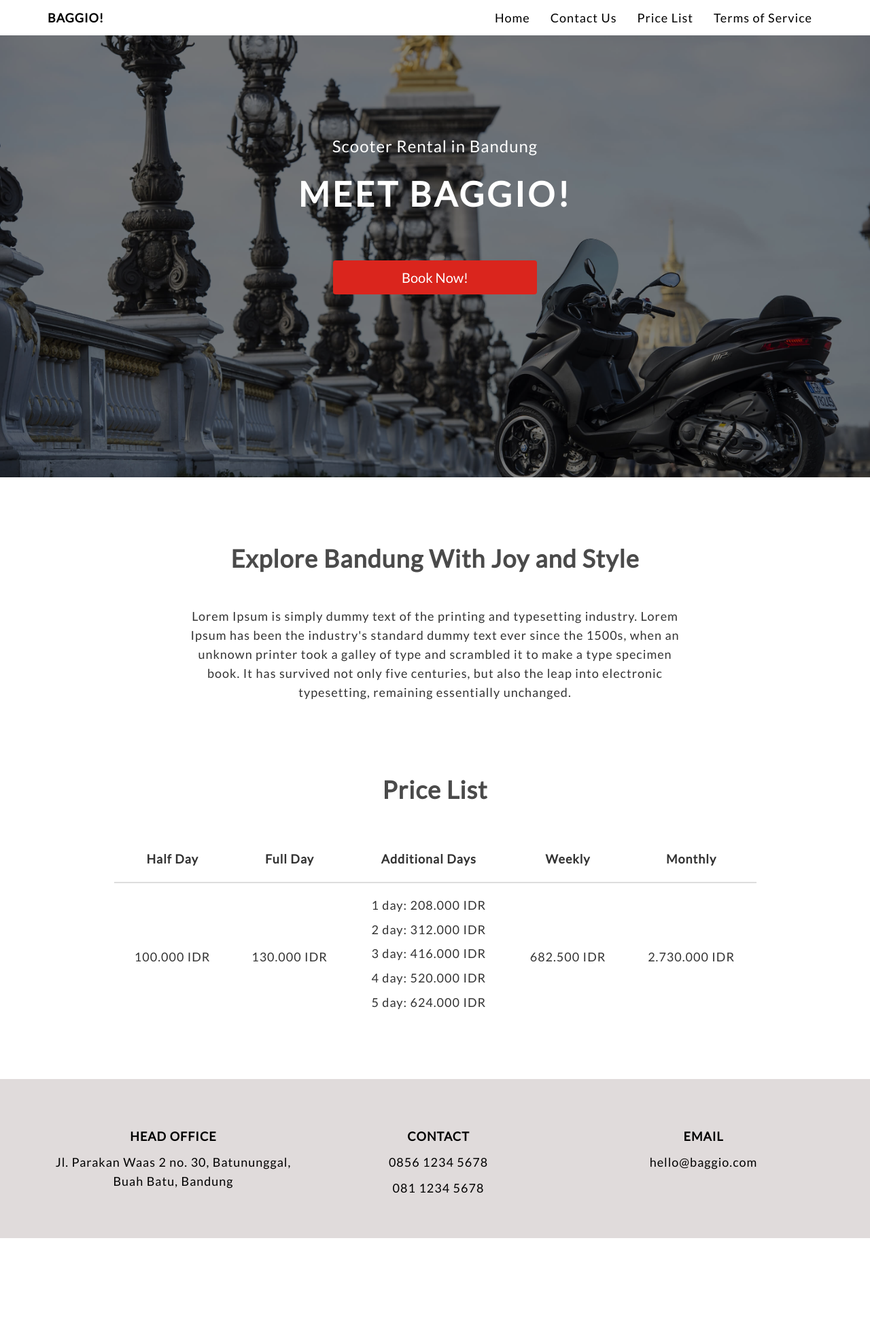
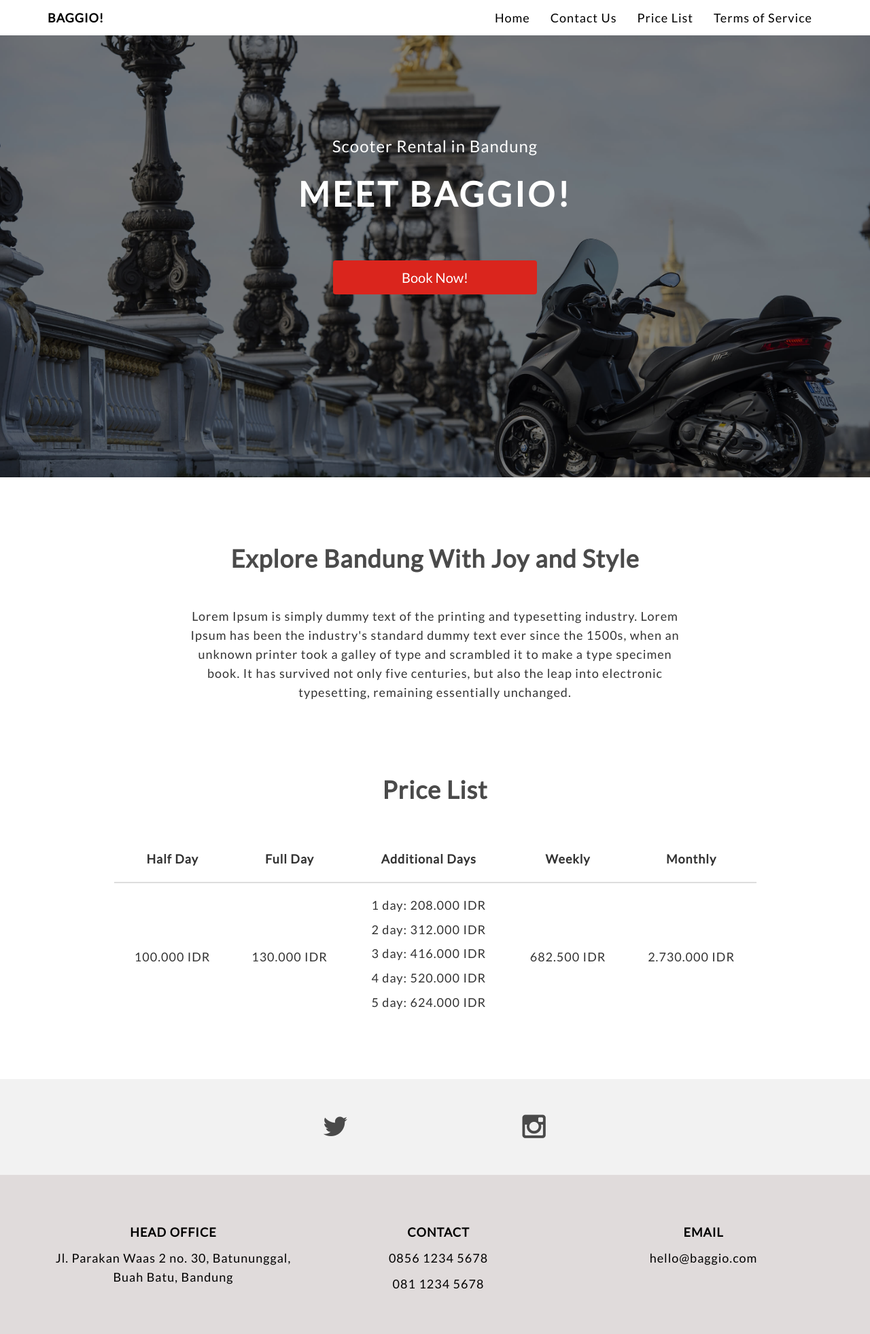
Before and after one commit to adhatama/adhatama.github.io, a Jekyll site: the page piaggio/index.html, which Jekyll copies as it is, in a window 1280 px wide. Shown: the whole page at 68% size. Built offline with Jekyll 4.4.1, drawn with Linux system fonts in a browser that asks for light colours; before the commit the page ends 1821 px from its top, so only the background shows below that.

Commit message:
add social

```diff
--- a/piaggio/index.html
+++ b/piaggio/index.html
@@ -126,6 +126,19 @@
 
     <div class="margin-bottom-50"></div>
 
+    <div id="social">
+		<div class="container">
+			<div class="row centered">
+				<div class="col-lg-3 col-lg-offset-3">
+					<a href="#"><i class="fa fa-twitter"></i></a>
+				</div>
+				<div class="col-lg-3">
+					<a href="#"><i class="fa fa-instagram"></i></a>
+				</div>
+			</div><! --/row -->
+		</div><! --/container -->
+	</div><! --/social -->
+
     <div id="footerwrap">
 		<div class="container">
 			<div class="row centered">
```
